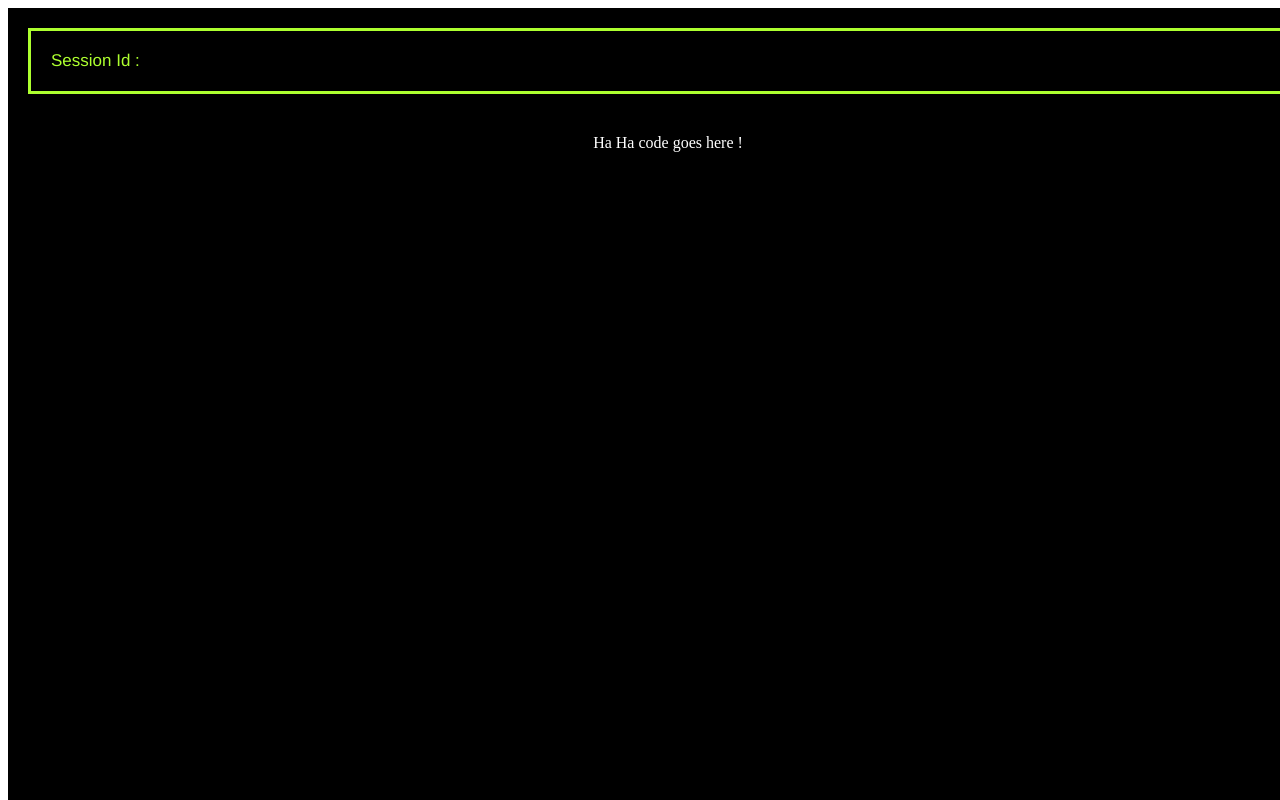
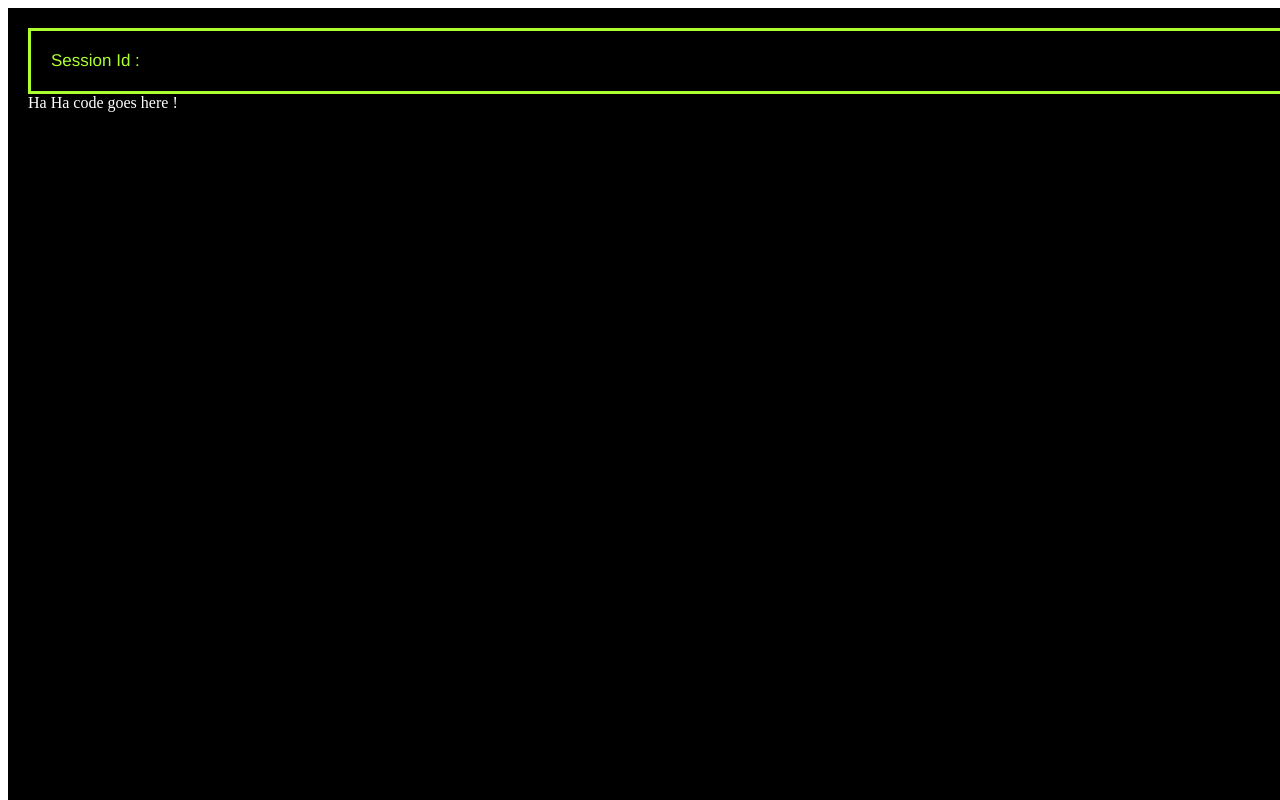
Before and after one commit to apoos-maximus/crdt-client, an Angular app in the folder front-end/crdt-client/: page /editor in a window 1280 px wide. Shown: the top 800 px of the page. Built offline with nearby package versions, Linux system fonts and the light colour scheme.

Commit message:
styled properly

```diff
--- a/front-end/crdt-client/src/app/editor/editor.component.css
+++ b/front-end/crdt-client/src/app/editor/editor.component.css
@@ -1,3 +1,3 @@
-div {
+.editor {
     color: white;
 }
--- a/front-end/crdt-client/src/app/editor/editor.component.html
+++ b/front-end/crdt-client/src/app/editor/editor.component.html
@@ -1,3 +1,3 @@
-<div>
+<div class="editor" contenteditable="true">
     Ha Ha code goes here !
 </div>
--- a/front-end/crdt-client/src/app/login/login.component.css
+++ b/front-end/crdt-client/src/app/login/login.component.css
@@ -1,10 +1,19 @@
-div {
+div .login-in{
     background-color: midnightblue;
     display: flex;
     padding: 10px;
     height: fit-content;
     width: fit-content;
 }
+.login {
+    /* width: 100vw; */
+    /* height: 100vw; */
+    padding: 40px;
+    display: flex;
+    justify-content: center;
+    align-items: center;
+}
+
 label,input {
     font-size:30px;
     font-family:Helvetica;
--- a/front-end/crdt-client/src/app/login/login.component.html
+++ b/front-end/crdt-client/src/app/login/login.component.html
@@ -1,5 +1,7 @@
-<div>
+<div class="login">
+  <div class="login-in">
     <label>Enter Name :  </label>
       <input [(ngModel)] = "value"/>
     <button routerLink="/editor" (click) = "onClickHandler()">Start</button>
+  </div>
 </div>
--- a/front-end/crdt-client/src/app/plane/plane.component.css
+++ b/front-end/crdt-client/src/app/plane/plane.component.css
@@ -10,14 +10,6 @@
     padding: 20px;
 }
 
-.login {
-    /* width: 100vw; */
-    /* height: 100vw; */
-    padding: 40px;
-    display: flex;
-    justify-content: center;
-    align-items: center;
-}
 
 .sessionInfo {
     background-color: black;
--- a/front-end/crdt-client/src/app/plane/plane.component.html
+++ b/front-end/crdt-client/src/app/plane/plane.component.html
@@ -3,7 +3,7 @@
         <label>Session Id : </label>
         {{sessionID}}
     </div>
-    <div class="login">
+
         <router-outlet></router-outlet>
-    </div>
+
 </div>
```
